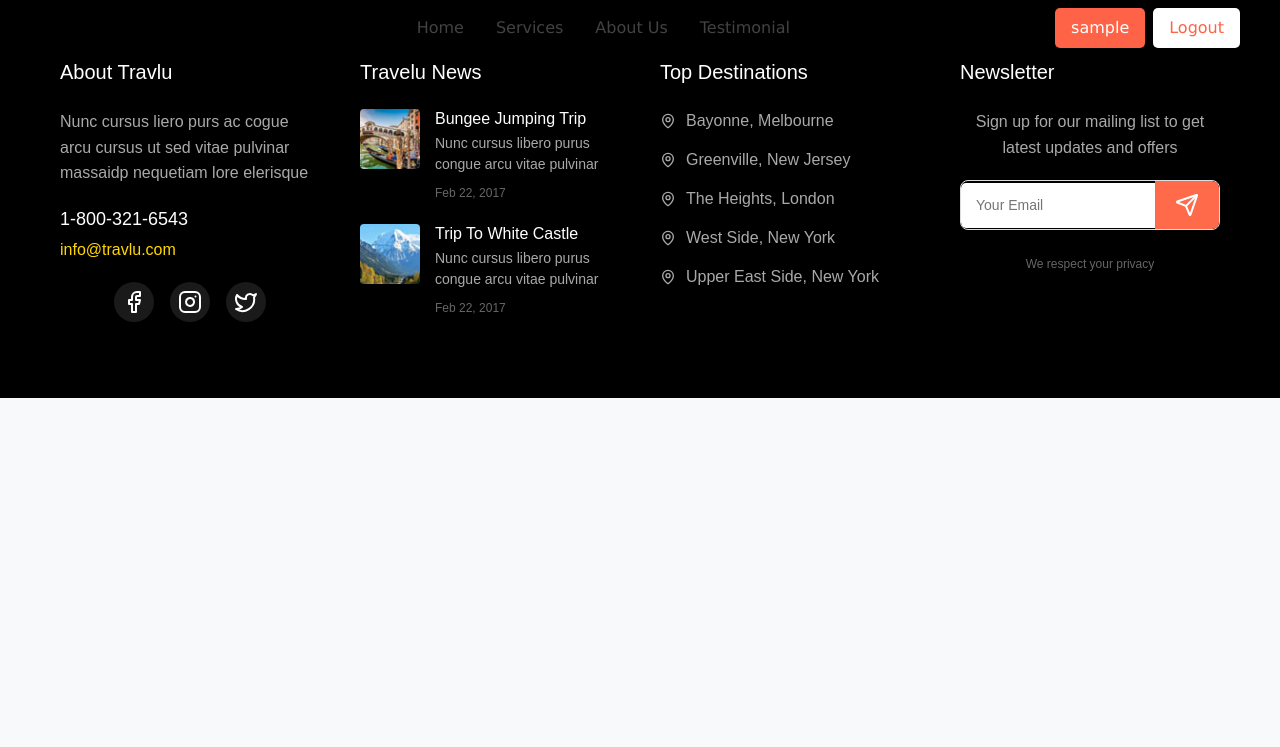
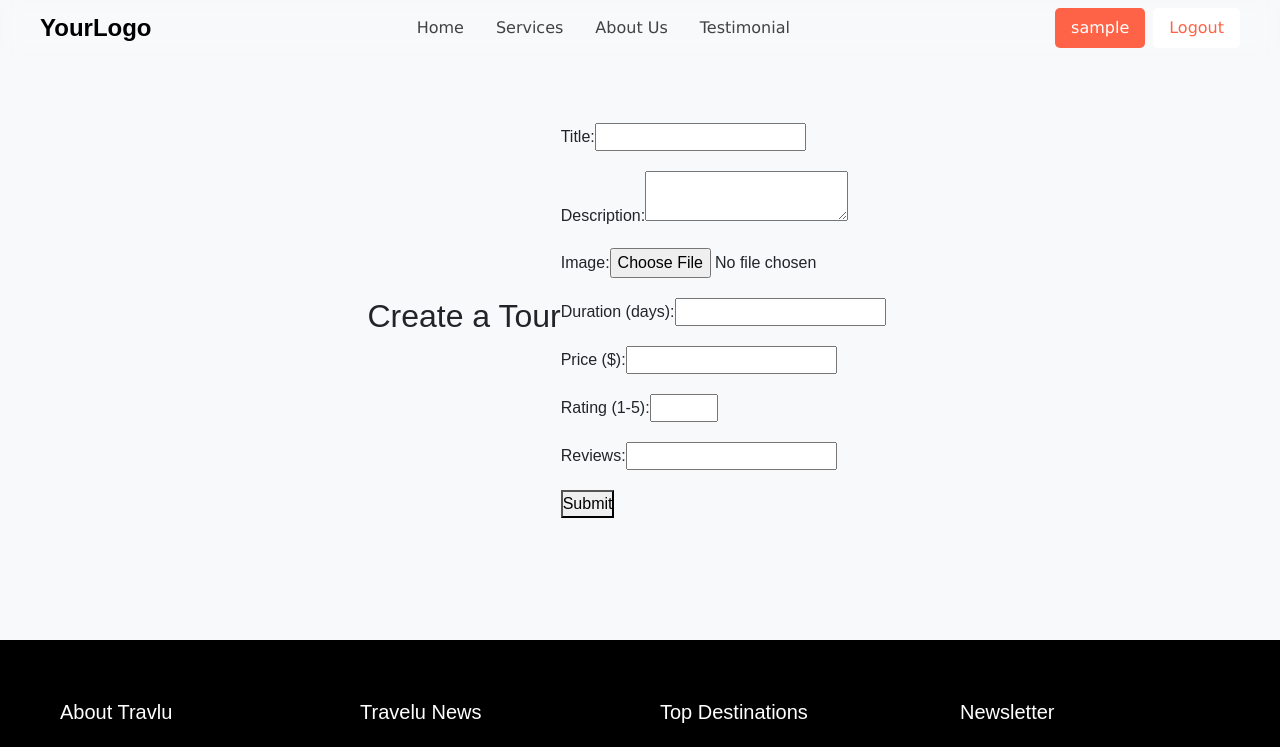
Before and after one commit to GoDofThunder9/ProjectX1, a React (Vite) app in the folder Frontend/: page /Admin/upload in a window 1280 px wide. Shown: the top 747 px of the page. Built offline with nearby package versions, Linux system fonts and the light colour scheme; sample sign-in values are in the browser's storage.

Commit message:
done with final integration of admin panel

```diff
--- a/Frontend/src/App.jsx
+++ b/Frontend/src/App.jsx
@@ -1,6 +1,5 @@
 import { BrowserRouter, Route, Routes } from "react-router-dom";
 import "./App.css";
-import ProtectedRoute from "./Component/Authentication/ProtectedRoute";
 import "bootstrap/dist/css/bootstrap.min.css"; // Correct Bootstrap CSS import
 import "bootstrap/dist/js/bootstrap.bundle.min.js"; // Correct Bootstrap JS import
 import Component from './Component/Home/BothComponent';
@@ -21,6 +20,9 @@ import Guides from './Component/Tourism/Guides';
 import Logo from './Component/Tourism/logo';
 import Aboutus from "./Component/Home/AboutUs";
 import Navbar from "./Component/Home/Navbar";
+import ProtectedRoute from "./Component/Authentication/ProtectedRoute";
+import TourismUploader from './Component/AdminPanel/TourismUploader'
+import TourismDelete from './Component/AdminPanel/TourismDelete'
 function App() {
   return (
     <>
@@ -40,6 +42,8 @@ function App() {
               </>
             }
           />
+
+
           <Route
             path="Tourism"
             element={
@@ -62,6 +66,9 @@ function App() {
           element={<Signup/>}/>
           <Route path="/verify"
           element={<EmailVerify/>}/>
+
+        <Route path="/Admin/upload" element={<TourismUploader/>}></Route>
+        <Route path="/Admin/delete" element={<TourismDelete/>}></Route>
         </Routes>
         <Footer/>
       </BrowserRouter>
--- /dev/null
+++ b/Frontend/src/Component/AdminPanel/TourismDelete.jsx
@@ -0,0 +1,115 @@
+import React, { useState, useEffect } from 'react';
+import axios from 'axios';
+
+const TourList = () => {
+  const [tours, setTours] = useState([]); // Stores the list of tours
+  const [responseMessage, setResponseMessage] = useState(''); // Stores success/error messages
+
+  // Fetch the list of tours when the component mounts
+  useEffect(() => {
+    const fetchTours = async () => {
+      try {
+        const response = await axios.get('http://localhost:8080/tours');
+        if (response.status === 200) {
+          setTours(response.data.tours); // Assuming backend returns an array in `tours`
+        }
+      } catch (error) {
+        console.error('Error fetching tours:', error.response?.data || error.message);
+      }
+    };
+
+    fetchTours();
+  }, []);
+
+  // Handle delete request
+  const handleDelete = async (title) => {
+    try {
+      const response = await axios.delete('http://localhost:8080/deleteTour', {
+        data: { title },
+      });
+
+      if (response.status === 200) {
+        setResponseMessage(`Success: ${response.data.message}`);
+        // Remove the deleted tour from the list
+        setTours(tours.filter((tour) => tour.title !== title));
+      }
+    } catch (error) {
+      setResponseMessage(
+        `Error: ${error.response?.data?.message || error.message}`
+      );
+    }
+  };
+
+  return (
+    <div style={{ marginTop: '40px', maxWidth: '800px', margin: 'auto' }} className="tour-list-container">
+      <h2 style={{ textAlign: 'center', marginBottom: '20px' }}>Tour List</h2>
+
+      {/* Display Tours */}
+      <ul style={{ listStyle: 'none', padding: 0 }}>
+        {tours.map((tour) => (
+          <li
+            key={tour.title}
+            className="tour-item"
+            style={{
+              display: 'flex',
+              justifyContent: 'space-between',
+              alignItems: 'center',
+              padding: '15px',
+              marginBottom: '20px',
+              border: '1px solid #ccc',
+              borderRadius: '8px',
+              backgroundColor: '#f9f9f9',
+              boxShadow: '0 2px 5px rgba(0, 0, 0, 0.1)',
+            }}
+          >
+            <div style={{ flex: 1 }}>
+              <h3 style={{ margin: '0 0 10px', color: '#333' }}>{tour.title}</h3>
+              <p style={{ margin: '0 0 5px', color: '#666' }}>{tour.description}</p>
+              <p style={{ margin: '0 0 5px', fontWeight: 'bold', color: '#333' }}>
+                <strong>Duration:</strong> {tour.duration} days
+              </p>
+              <p style={{ margin: '0 0 5px', fontWeight: 'bold', color: '#333' }}>
+                <strong>Price:</strong> ${tour.price}
+              </p>
+            </div>
+            <button
+              onClick={() => handleDelete(tour.title)}
+              style={{
+                marginLeft: '20px',
+                padding: '10px 15px',
+                backgroundColor: '#ff4d4d',
+                color: 'white',
+                border: 'none',
+                borderRadius: '5px',
+                cursor: 'pointer',
+                transition: 'background-color 0.3s',
+              }}
+              onMouseOver={(e) => (e.target.style.backgroundColor = '#ff3333')}
+              onMouseOut={(e) => (e.target.style.backgroundColor = '#ff4d4d')}
+            >
+              Delete
+            </button>
+          </li>
+        ))}
+      </ul>
+
+      {/* Response Message */}
+      {responseMessage && (
+        <p
+          style={{
+            marginTop: '20px',
+            padding: '10px',
+            backgroundColor: responseMessage.startsWith('Success') ? '#d4edda' : '#f8d7da',
+            color: responseMessage.startsWith('Success') ? '#155724' : '#721c24',
+            border: responseMessage.startsWith('Success') ? '1px solid #c3e6cb' : '1px solid #f5c6cb',
+            borderRadius: '5px',
+          }}
+        >
+          {responseMessage}
+        </p>
+      )}
+    </div>
+  );
+};
+
+export default TourList;
--- /dev/null
+++ b/Frontend/src/Component/AdminPanel/TourismUploader.jsx
@@ -0,0 +1,157 @@
+import React, { useState } from 'react';
+import axios from 'axios';
+
+const TourForm = () => {
+  const [formData, setFormData] = useState({
+    title: '',
+    description: '',
+    duration: '',
+    price: '',
+    rating: '',
+    reviews: '',
+  });
+  const [imageFile, setImageFile] = useState(null); // Separate state for file
+
+  const handleChange = (e) => {
+    const { name, value } = e.target;
+    setFormData((prevData) => ({
+      ...prevData,
+      [name]: value,
+    }));
+  };
+
+  // Handle file input
+  const handleFileChange = (e) => {
+    setImageFile(e.target.files[0]); // Store the selected file
+  };
+
+  const handleSubmit = async (e) => {
+    e.preventDefault();
+
+    const data = new FormData(); // Create FormData object
+    // Append fields to FormData
+    data.append('title', formData.title);
+    data.append('description', formData.description);
+    data.append('duration', formData.duration);
+    data.append('price', formData.price);
+    data.append('rating', formData.rating);
+    data.append('reviews', formData.reviews);
+    data.append('image', imageFile); // Append the file
+
+    try {
+      const response = await axios.post('http://localhost:8080/tourismUpload', data, {
+        headers: { 'Content-Type': 'multipart/form-data' }, // Required for file uploads
+      });
+      if (response.status === 200) {
+        console.log('Tour created successfully:', response.data);
+      }
+    } catch (error) {
+      console.error('Error creating tour:', error.response?.data || error.message);
+    }
+  };
+
+  return (
+    <div className="form-container">
+      <h2>Create a Tour</h2>
+      <form onSubmit={handleSubmit} encType="multipart/form-data">
+        {/* Title */}
+        <div className="form-group">
+          <label htmlFor="title">Title:</label>
+          <input
+            type="text"
+            id="title"
+            name="title"
+            value={formData.title}
+            onChange={handleChange}
+            required
+          />
+        </div>
+
+        {/* Description */}
+        <div className="form-group">
+          <label htmlFor="description">Description:</label>
+          <textarea
+            id="description"
+            name="description"
+            value={formData.description}
+            onChange={handleChange}
+            required
+          />
+        </div>
+
+        {/* Image */}
+        <div className="form-group">
+          <label htmlFor="image">Image:</label>
+          <input
+            type="file"
+            id="image"
+            name="image"
+            accept="image/*"
+            onChange={handleFileChange}
+            required
+          />
+        </div>
+
+        {/* Other Fields */}
+        <div className="form-group">
+          <label htmlFor="duration">Duration (days):</label>
+          <input
+            type="number"
+            id="duration"
+            name="duration"
+            value={formData.duration}
+            onChange={handleChange}
+            min="1"
+            required
+          />
+        </div>
+
+        <div className="form-group">
+          <label htmlFor="price">Price ($):</label>
+          <input
+            type="number"
+            id="price"
+            name="price"
+            value={formData.price}
+            onChange={handleChange}
+            min="0"
+            required
+          />
+        </div>
+
+        <div className="form-group">
+          <label htmlFor="rating">Rating (1-5):</label>
+          <input
+            type="number"
+            id="rating"
+            name="rating"
+            value={formData.rating}
+            onChange={handleChange}
+            min="1"
+            max="5"
+            step="0.1"
+            required
+          />
+        </div>
+
+        <div className="form-group">
+          <label htmlFor="reviews">Reviews:</label>
+          <input
+            type="number"
+            id="reviews"
+            name="reviews"
+            value={formData.reviews}
+            onChange={handleChange}
+            min="0"
+            required
+          />
+        </div>
+
+        {/* Submit Button */}
+        <button type="submit">Submit</button>
+      </form>
+    </div>
+  );
+};
+
+export default TourForm;
--- a/Frontend/src/Component/Authentication/signin.jsx
+++ b/Frontend/src/Component/Authentication/signin.jsx
@@ -34,7 +34,6 @@ function signin() {
         localStorage.setItem('userName', userName);
         console.log('User logged in successfully:', response);
         setMessage('Login successful!');
-
         // Redirect to home page and reload
         navigate('/');
         window.location.reload(); // Force reload after navigation
--- a/Frontend/src/Component/Tourism/description.jsx
+++ b/Frontend/src/Component/Tourism/description.jsx
@@ -1,10 +1,7 @@
-import React, { useRef } from 'react';
+import React, { useState, useEffect, useRef } from 'react';
+import axios from 'axios'; // Use Axios or Fetch API for HTTP requests
 import '../../assets/Style/TourismStyle/description.css';
-import img4 from "../../assets/Images/img4.jpg"
-import img5 from "../../assets/Images/img5.jpg"
-import img6 from "../../assets/Images/img6.jpg"
-import img7 from "../../assets/Images/img7.jpg"
-import img8 from "../../assets/Images/img8.jpg"
+
 const services = [
   {
     number: "01",
@@ -22,94 +19,31 @@ const services = [
     description: "Lorem ipsum dolor sit amet, consectetuer adipiscing elit, sed diam nonummy nibh tempor cum soluta nobis consectetuer nihil imperdiet doming..."
   }
 ];
-const tours = [
-  {
-    id: 1,
-    title: "City Tours In Europe, Paris",
-    description: "Lorem ipsum dolor sit amet, consectetuer adipiscing elit, sed diam nonummy nibh...",
-    image:img4,
-    duration: 7,
-    originalPrice: 2000,
-    price: 2500,
-    discount: 25,
-    rating: 4,
-    reviews: 3
-  },
-  {
-    id: 2,
-    title: "Best Of Canada Tours And Travel",
-    description: "Lorem ipsum dolor sit amet, consectetuer adipiscing elit, sed diam nonummy nibh...",
-    image:img5,
-    duration: 7,
-    price: 600,
-    rating: 4,
-    reviews: 3
-  },
-  {
-    id: 3,
-    title: "Italy – 3 Days In Rome, Golden Gate",
-    description: "Lorem ipsum dolor sit amet, consectetuer adipiscing elit, sed diam nonummy nibh...",
-    image:img6,
-    duration: 7,
-    price: 1430,
-    rating: 4,
-    reviews: 3
-  },
-  {
-    id: 4,
-    title: "Italy – 3 Days In Rome, Golden Gate",
-    description: "Lorem ipsum dolor sit amet, consectetuer adipiscing elit, sed diam nonummy nibh...",
-    image:img7,
-    duration: 7,
-    price: 1430,
-    rating: 4,
-    reviews: 3
-  },
-  {
-    id: 4,
-    title: "Italy – 3 Days In Rome, Golden Gate",
-    description: "Lorem ipsum dolor sit amet, consectetuer adipiscing elit, sed diam nonummy nibh...",
-    image:img8,
-    duration: 7,
-    price: 1430,
-    rating: 4,
-    reviews: 3
-  },
-  {
-    id: 4,
-    title: "Italy – 3 Days In Rome, Golden Gate",
-    description: "Lorem ipsum dolor sit amet, consectetuer adipiscing elit, sed diam nonummy nibh...",
-    image:img4,
-    duration: 7,
-    price: 1430,
-    rating: 4,
-    reviews: 3
-  },
-  {
-    id: 4,
-    title: "Italy – 3 Days In Rome, Golden Gate",
-    description: "Lorem ipsum dolor sit amet, consectetuer adipiscing elit, sed diam nonummy nibh...",
-    image:img6,
-    duration: 7,
-    price: 1430,
-    rating: 4,
-    reviews: 3
-  },
-  {
-    id: 4,
-    title: "Italy – 3 Days In Rome, Golden Gate",
-    description: "Lorem ipsum dolor sit amet, consectetuer adipiscing elit, sed diam nonummy nibh...",
-    image:img8,
-    duration: 7,
-    price: 1430,
-    rating: 4,
-    reviews: 3
-  },
-];
 
 const Description = () => {
+  const [tours, setTours] = useState([]); // State to store fetched tours data
+  const [error, setError] = useState(null); // State to handle errors
   const scrollContainerRef = useRef(null);
 
+  // Fetch tours data from the backend
+  useEffect(() => {
+    const fetchTours = async () => {
+      try {
+        const response = await axios.get('http://localhost:8080/tours');
+        // const data = Array.isArray(response.data)? response.data: Object.values(response.data);
+        // const data = Array.isArray(response.data) && Array.isArray(response.data[0]) ? response.data[0] : response.data;
+        // console.log("data",response.data.tours);
+        setTours(response.data.tours); // Set the tours data if it's an array
+      } catch (err) {
+        console.error("Error fetching tours data:", err);
+        setError("Failed to load tours. Please try again later.");
+      }
+    };
+
+    fetchTours();
+  }, []);
+
+  // Scroll functionality for the slider
   const scroll = (direction) => {
     if (scrollContainerRef.current) {
       const scrollAmount = 400;
@@ -120,6 +54,7 @@ const Description = () => {
     }
   };
 
+  // StarRating Component
   const StarRating = ({ rating, reviews }) => {
     return (
       <div className="rating-container">
@@ -134,13 +69,27 @@ const Description = () => {
             <path d="M12 2L15.09 8.26L22 9.27L17 14.14L18.18 21.02L12 17.77L5.82 21.02L7 14.14L2 9.27L8.91 8.26L12 2Z" />
           </svg>
         ))}
-        <span className="review-count">({reviews} Review)</span>
+        <span className="review-count">({reviews} Review{reviews > 1 ? 's' : ''})</span>
       </div>
     );
+  };
+  const storedUserId = localStorage.getItem('userId');
+
+  const handleBookNow = async (id , storedUserId) => {
+    try {
+      const response = await axios.get(`http://localhost:8080/invoiceSender/${id}/${storedUserId}`);
+
+      console.log("Booking response:", response.data);
+      alert("Booking successful!");
+    } catch (error) {
+      console.error("Error booking tour:", error);
+      // alert("Failed to book the tour. Please try again.");
+    }
   };
 
   return (
     <>
+      {/* Services Section */}
       <div className="services-container">
         {services.map((service, index) => (
           <div key={index} className="service-item">
@@ -152,6 +101,8 @@ const Description = () => {
           </div>
         ))}
       </div>
+
+      {/* Tours Section */}
       <div className="tour-slider">
         <div className="slider-header">
           <h2 className="slider-title">
@@ -176,13 +127,20 @@ const Description = () => {
             </button>
           </div>
         </div>
+          {/* {console.log("tours",tours)} */}
 
         <div className="tours-container" ref={scrollContainerRef}>
-        {tours.map((tour) => (
-          <div key={tour.id} className="tour-card">
+          {/* Error Message */}
+          {error ? (
+            <p className="error-message">{error}</p>
+          ) : tours.length > 0 ? (
+
+            tours.map((tour) => (
+              <div key={tour._id} className="tour-card">
                 <div className="card-image-container">
+                  {/* {console.log(`http://localhost:8080/${tour.image}`)} */}
                   <img
-                src={tour.image}
+                    src={`http://localhost:8080${tour.image}`}
                     alt={tour.title}
                     className="card-image"
                     />
@@ -204,16 +162,28 @@ const Description = () => {
                         </svg>
                         <span>{tour.duration} Days</span>
                       </div>
-                  <StarRating rating={tour.rating} reviews={tour.reviews} />
+                      <StarRating
+                        rating={Math.round(tour.rating)}
+                        reviews={tour.reviews}
+                      />
                     </div>
                     <div className="price-info">
                       <span className="price-label">From</span>
-                  <span className="price-value">${tour.price.toLocaleString()}</span>
+                      <span className="price-value">
+                        {tour.price}
+                      </span>
+                    </div>
+                  </div>
+                  <div className="card-action">
+                    <button onClick={()=>handleBookNow(tour._id , storedUserId)} className="book-now-button">Book Now</button>
                   </div>
                 </div>
               </div>
-          </div>
-        ))}
+            ))
+          ) : (
+
+            <p className="no-tours-message">No tours available at the moment.</p>
+          )}
         </div>
       </div>
     </>
```
Also changed, not shown: Frontend/src/assets/Style/TourismStyle/description.css (+20 -0 lines). Lines whose indentation alone changed are shown as unchanged.
